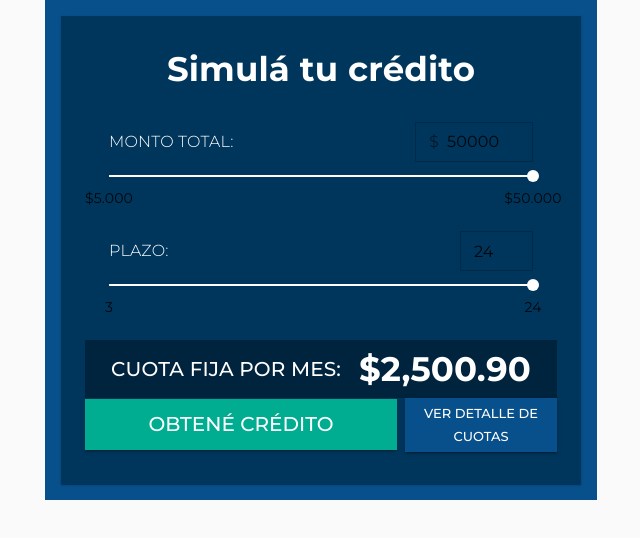
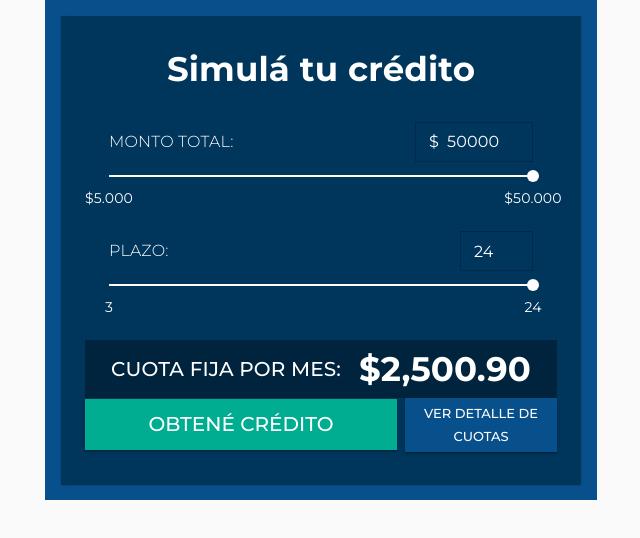
Before and after one commit to Alejo-Martinez-Grau/simulador-creditos-ccyd, a React (Create React App) app: page / in a window 1280 px wide. Shown: the top 538 px of the page, without its empty margins (319-959 px from the left). Built offline with nearby package versions, Linux system fonts and the light colour scheme.

Commit message:
marcas de slider tambien en blanco

```diff
--- a/src/PrestamoSlider.js
+++ b/src/PrestamoSlider.js
@@ -44,7 +44,7 @@ const PrestamoSlider = () => {
       >
         <Typography variant='body1'><Box fontWeight='fontWeightLight'> MONTO TOTAL:</Box></Typography>
         <OutlinedInput
-        color='secondary'
+        color='primary'
         variant="outlined"
           value={value}
           margin="dense"
@@ -62,7 +62,7 @@ const PrestamoSlider = () => {
       </Grid>
 
       <Slider
-        color='secondary'
+        color='primary'
         defaultValue={50000}
         aria-labelledby="cuotas-slider"
         valueLabelDisplay="auto"
--- a/src/slidersTheme.js
+++ b/src/slidersTheme.js
@@ -8,15 +8,21 @@ const sliderTheme = createMuiTheme({
       borderRadius: 0,
     },
 
+    text:{
+      color: '#FFF'
+    },
+
     palette: {
       //#00365C #013C68 #004B7D  #07508C #00AD91 #F2FBFF
       primary: {
         main: "#fff",
+
       },
-      secondary:{
-        main: "#FFF"
-
-      }     },
+      text: {
+        primary: "#FFF",
+        secondary:"#FFF"
+      }
+      },
   });
 
   export default sliderTheme;
```
